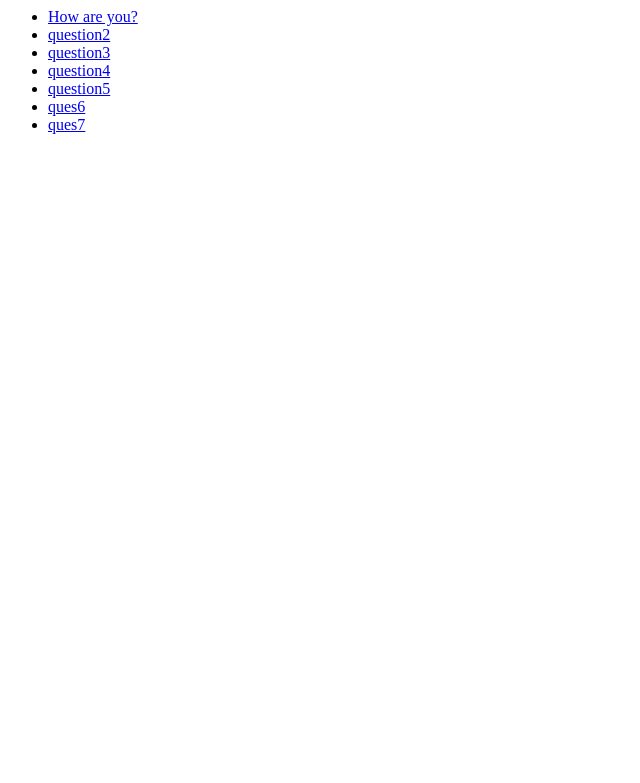
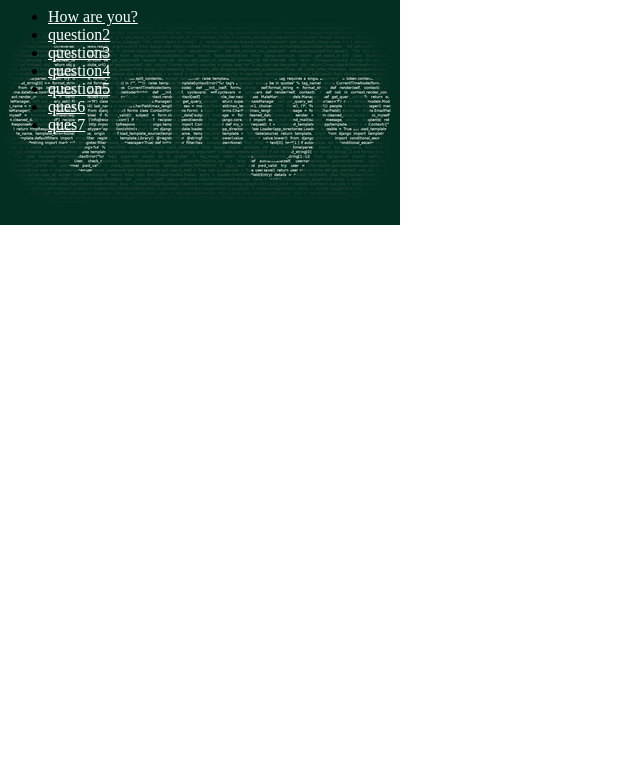
Before and after one commit to yuanyaru/Django, a Django app: template mysite/polls/templates/polls/index.html in a window 1280 px wide. Shown: the top 783 px of the page, without its empty margins (0-640 px from the left). Run offline with Django 3.2, Linux system fonts and the light colour scheme; the template is opened without the code that fills it: values that come from a table or form of the project are taken from there, others are empty; data comes from the database, SQL or seed files in the repository.

Commit message:
加上样式和图片

```diff
--- /dev/null
+++ b/mysite/polls/static/polls/style.css
@@ -0,0 +1,6 @@
+li a {
+    color: white;
+}
+body {
+    background: white url("images/django.png") no-repeat;
+}
--- a/mysite/polls/templates/polls/index.html
+++ b/mysite/polls/templates/polls/index.html
@@ -1,3 +1,5 @@
+{% load static %}
+<link rel="stylesheet" type="text/css" href="{% static 'polls/style.css' %}">
 {% if latest_question_list %}
     <ul>
     {% for question in latest_question_list %}
```
Also changed, not shown: mysite/polls/static/polls/images/django.png (added).
